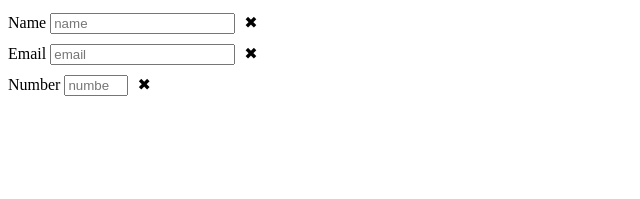
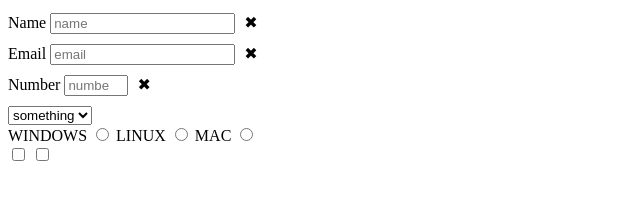
Before and after one commit to azy64/survey_form, a plain HTML site: page index.html in a window 1280 px wide. Shown: the part 101-300 px from the top of the page, without its empty margins (0-640 px from the left). Drawn offline with Linux system fonts and the light colour scheme.

Commit message:
i add the step 12 to 15

```diff
--- a/index.html
+++ b/index.html
@@ -30,6 +30,27 @@
           <input required type="number" id="number" name="number" min="0" max="100" placeholder="number"/>
           <span class="validity"></span>
         </div>
+        <select id="dropdown">
+          <option value="1">something</option>
+          <option value="2">something</option>
+          <option value="3">something</option>
+        </select>
+        <div class="group-radio">
+          <label>WINDOWS
+            <input type="radio" name="choice" value="windows"/>
+          </label>
+          <label>LINUX
+          <input type="radio" name="choice" value="LINUX"/>
+          </label>
+          <label>MAC
+          <input type="radio" name="choice" value="MAC"/>
+          </label>
+        </div>
+        <div class="group-checkbox">
+            <input type="checkbox" value="GIFT"/>
+            <input type="checkbox" value="TAG"/>
+
+        </div>
 
 
       </form>
```
